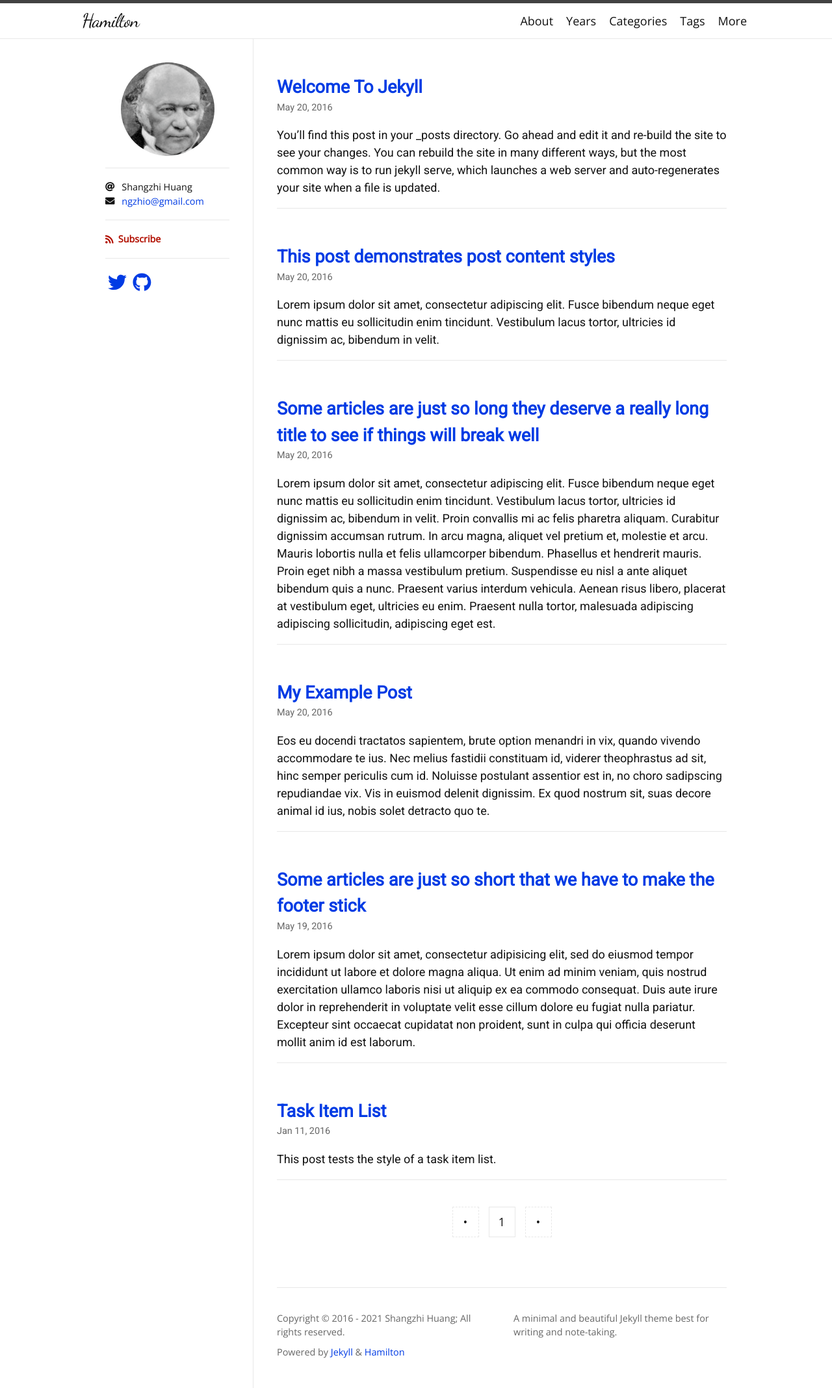
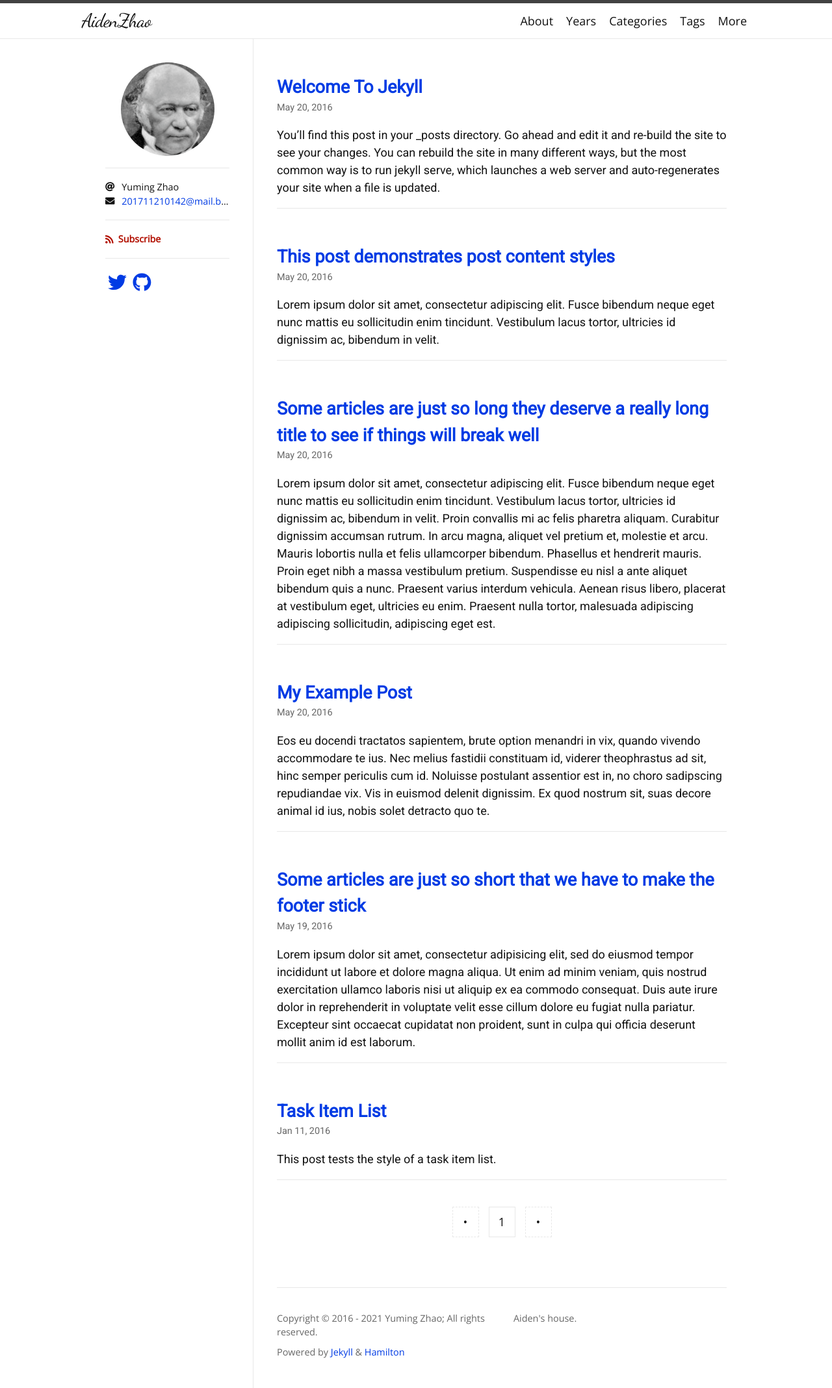
Before and after one commit to AidenZhao/aidenzhao.github.io, a Jekyll site: the page built from index.html, in a window 1280 px wide. Shown: the whole page at 65% size. Built offline with Jekyll 4.4.1, drawn with Linux system fonts in a browser that asks for light colours; nearby versions of some CDN libraries; some web fonts are replaced; the list of posts is cut into pages by our own code.

Commit message:
Update _config.yml

```diff
--- a/_config.yml
+++ b/_config.yml
@@ -1,8 +1,8 @@
-title: Hamilton
-description: A minimal and beautiful Jekyll theme best for writing and note-taking.
-author: Shangzhi Huang
+title: AidenZhao
+description: Aiden's house.
+author: Yuming Zhao
 avatar: /logo.png
-email: ngzhio@gmail.com
+email: 201711210142@mail.bnu.edu.cn
 
 plugins:
   - jekyll-seo-tag
```
